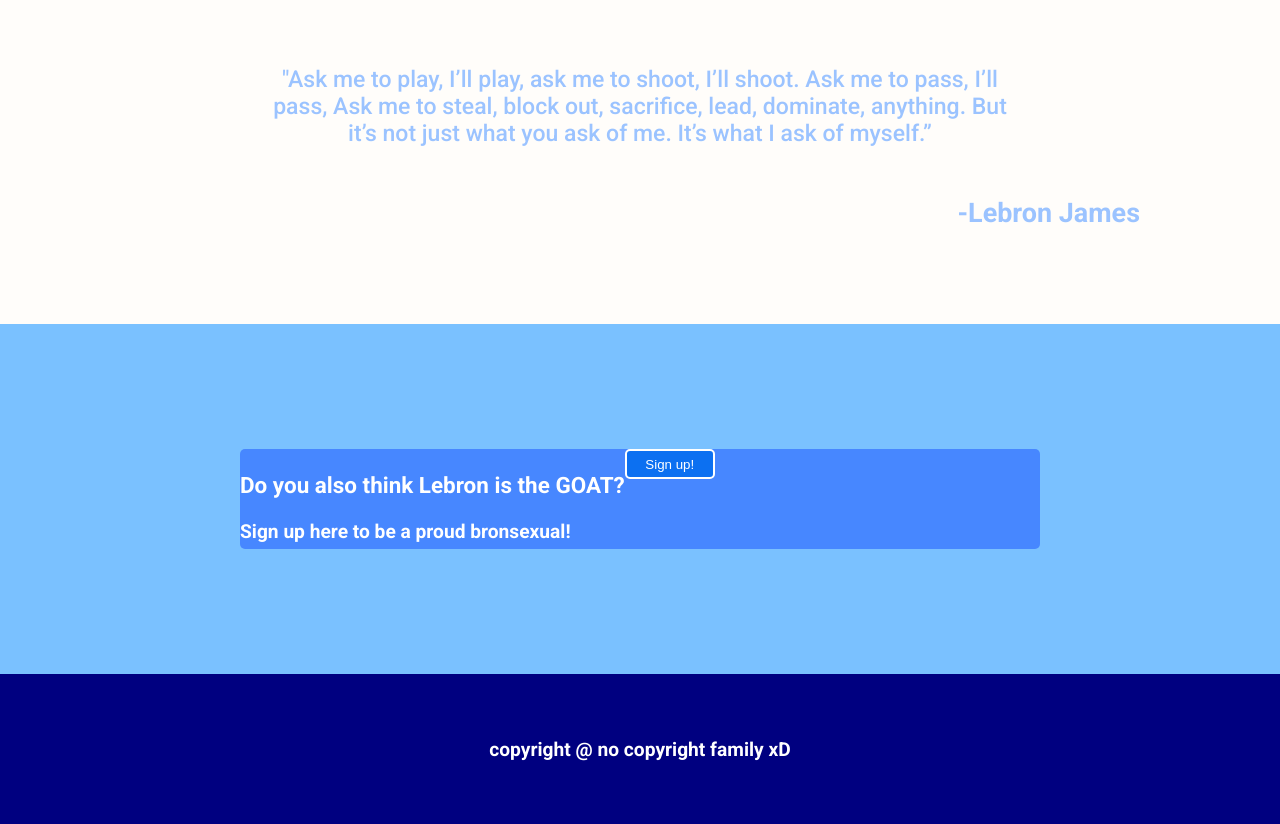
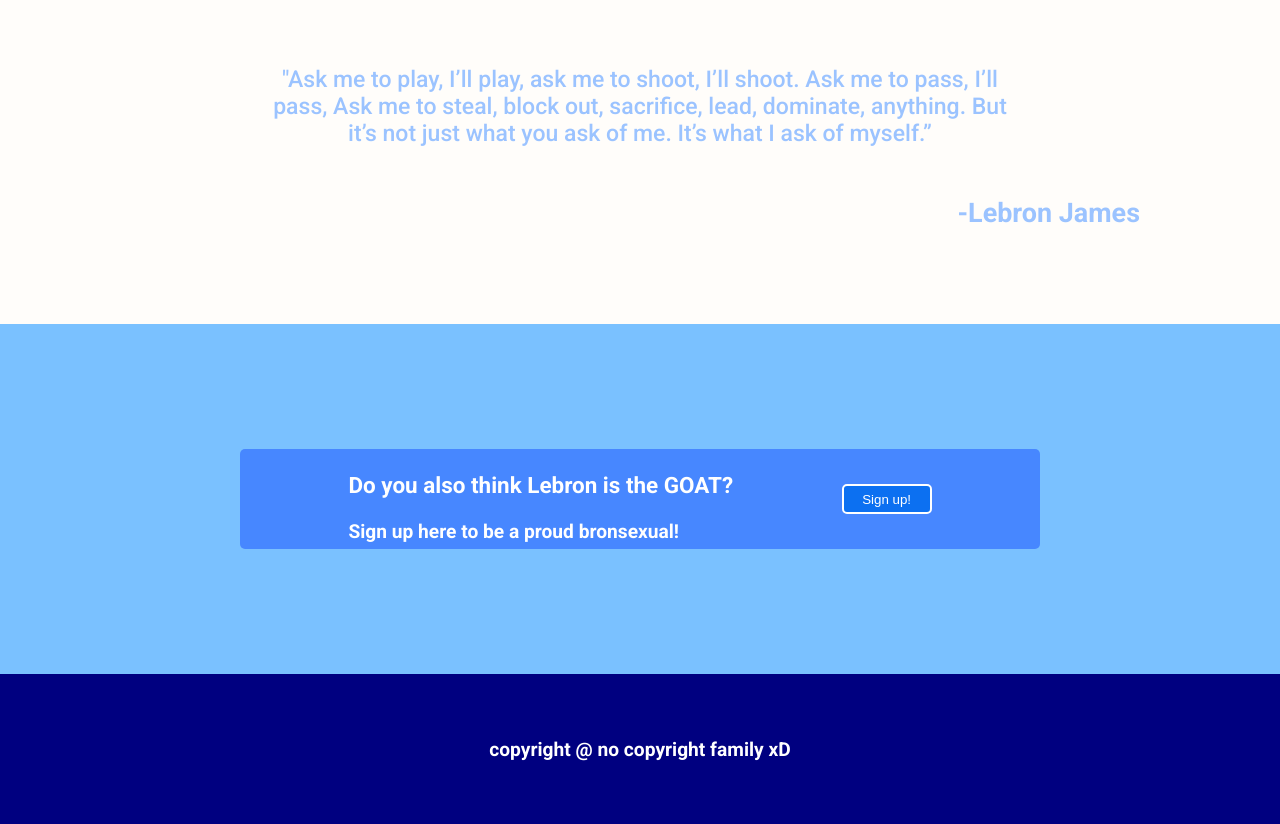
Before and after one commit to tajsharma/git_test, a plain HTML site: page index.html in a window 1280 px wide. Shown: the part 1086-1910 px from the top of the page. Drawn offline with Linux system fonts and the light colour scheme.

Commit message:
Centered bottom button

```diff
--- a/style.css
+++ b/style.css
@@ -141,6 +141,7 @@
 
 .bottomContainer{
     display:flex;
+    justify-content: space-evenly;
     width: 800px;
     height:100px;
     background-color: rgb(71, 135, 255);
@@ -156,3 +157,8 @@
     height: 30px;
     width: 90px;
 }
+
+.buttonDiv{
+    display: flex;
+    align-items: center;
+}
```
